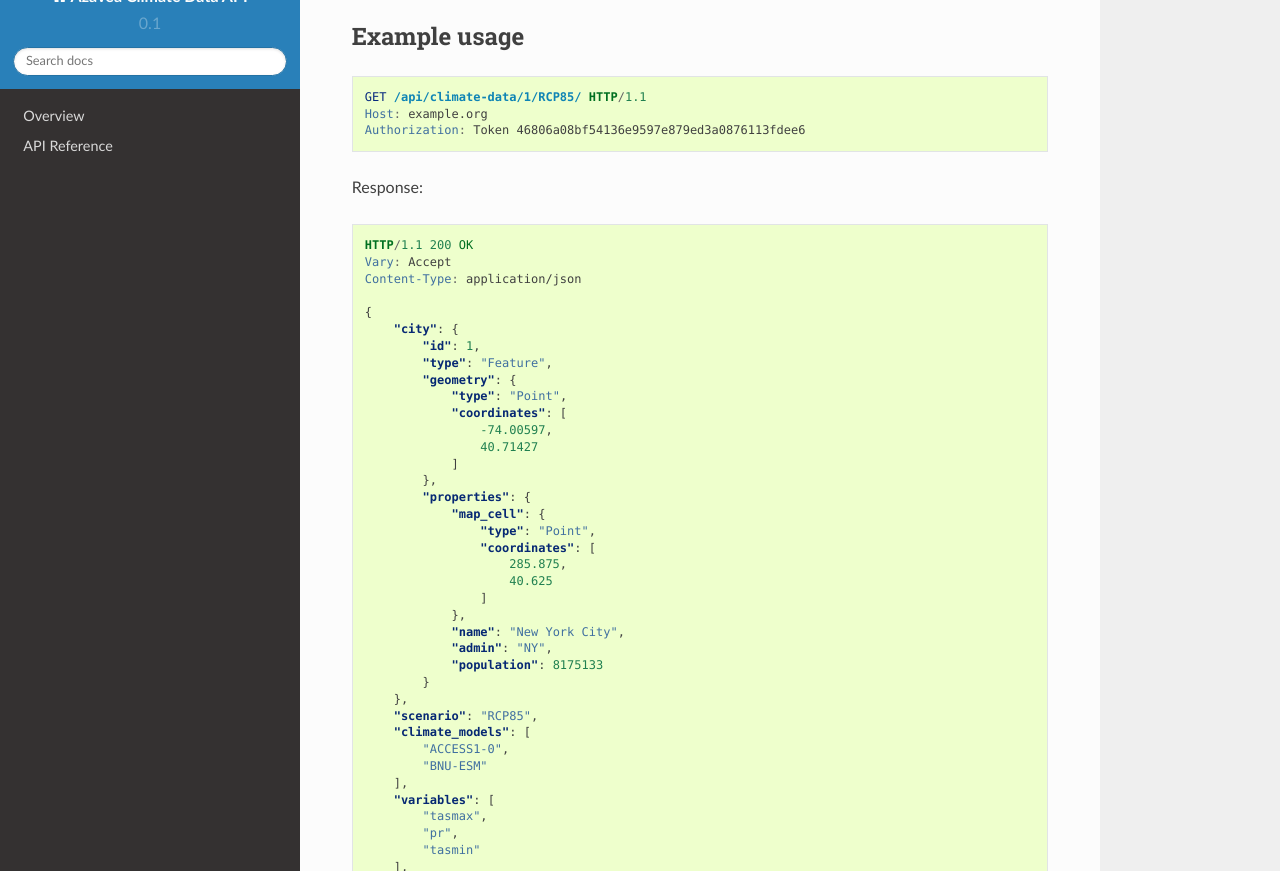
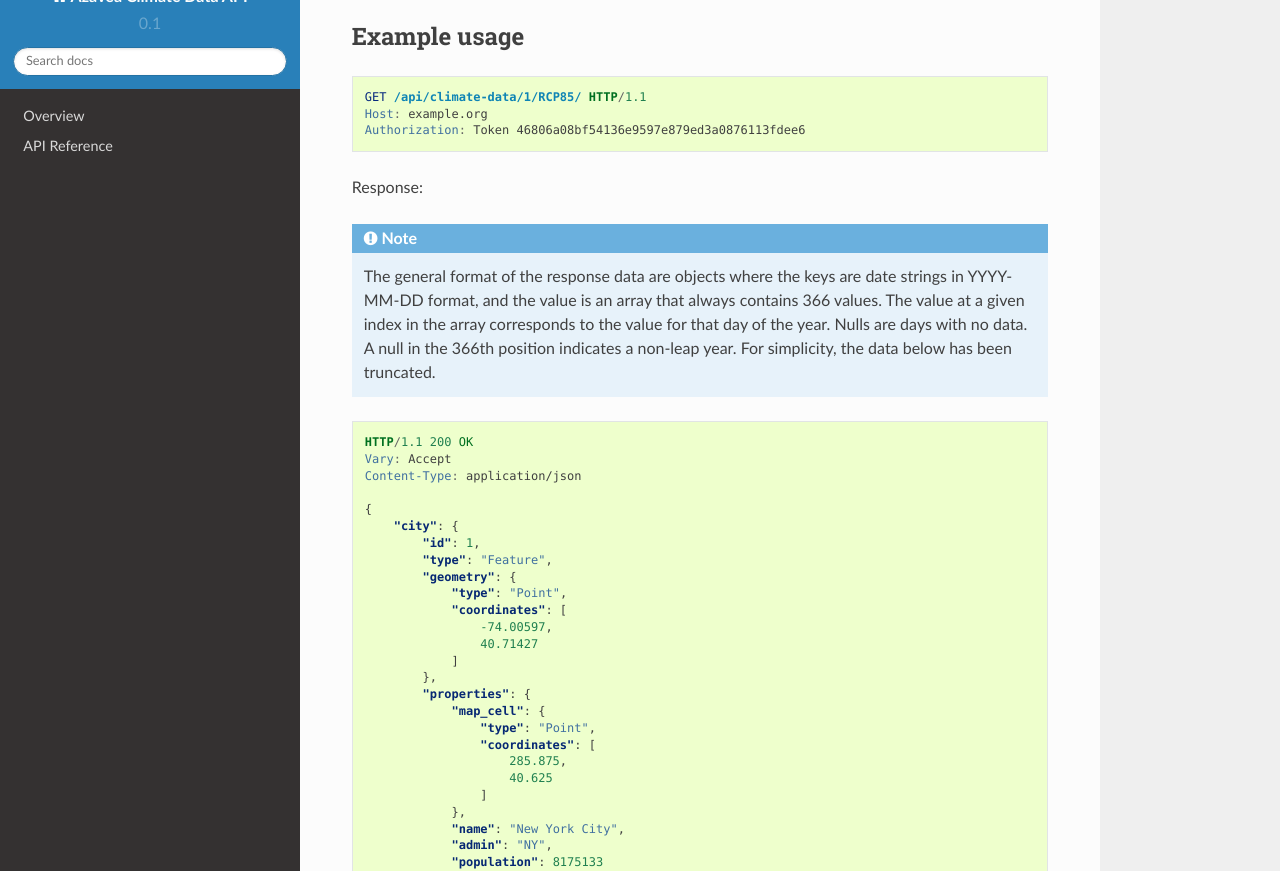
Before and after one commit to azavea/climate-change-api, a Sphinx documentation site: the page built from doc/source/api_reference/climate_data.rst, in a window 1280 px wide and 900 px high, scrolled down 408 px, cut to the strip 29-900 px from the top of the window. Built offline with Sphinx 7.4.7 and the Read the Docs theme 2.0.0, drawn with Linux system fonts in a browser that asks for light colours.

Commit message:
Clarify climate data response in docs

```diff
--- a/doc/source/api_reference/climate_data.rst
+++ b/doc/source/api_reference/climate_data.rst
@@ -5,6 +5,7 @@ The Climate Data endpoint allows interaction with annual sets of raw projected t
 
 Climate data
 ____________
+
 .. openapi:: /openapi/climate_api.yml
     :paths:
         /api/climate-data/{city}/{scenario}/
@@ -19,6 +20,8 @@ Example usage
     Authorization: Token 46806a08bf54136e9597e879ed3a0876113fdee6
 
 Response:
+
+.. note:: The general format of the response data are objects where the keys are date strings in YYYY-MM-DD format, and the value is an array that always contains 366 values. The value at a given index in the array corresponds to the value for that day of the year. Nulls are days with no data. A null in the 366th position indicates a non-leap year. For simplicity, the data below has been truncated.
 
 .. code-block:: http
 
```
